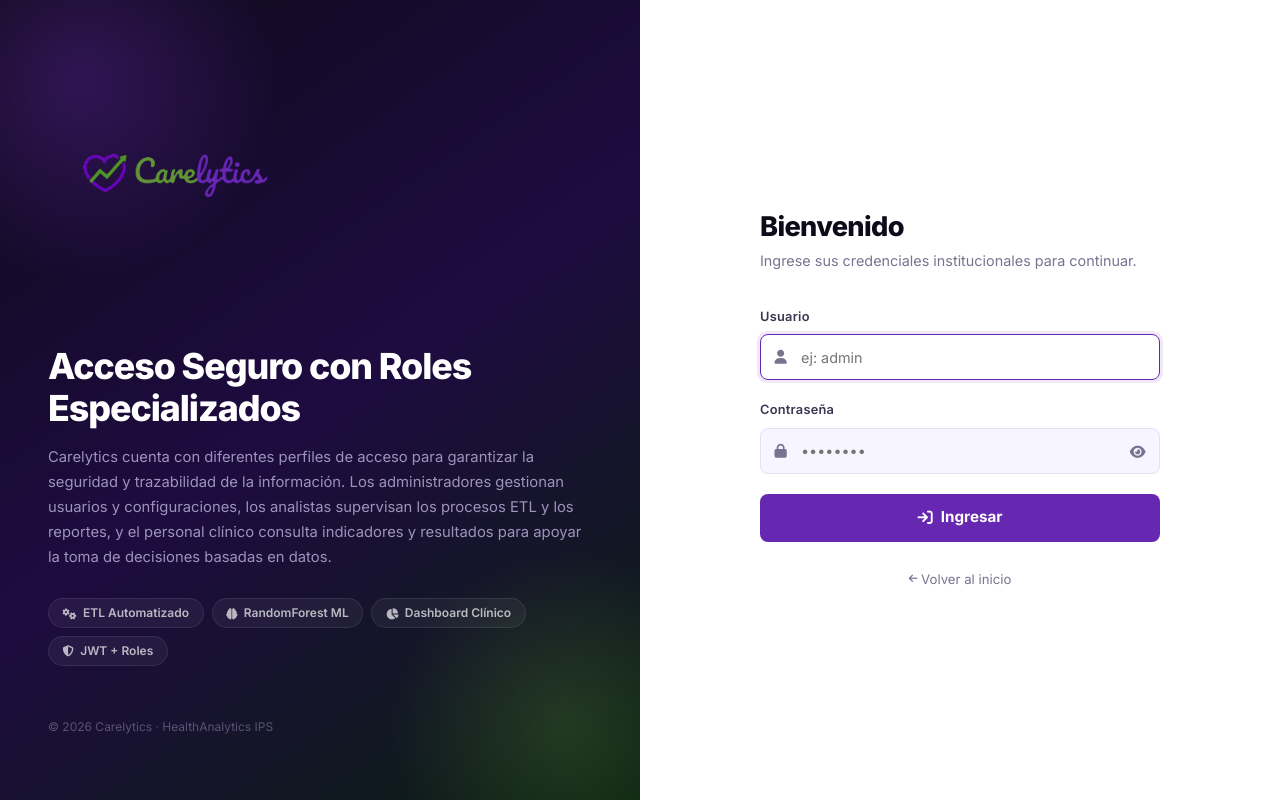
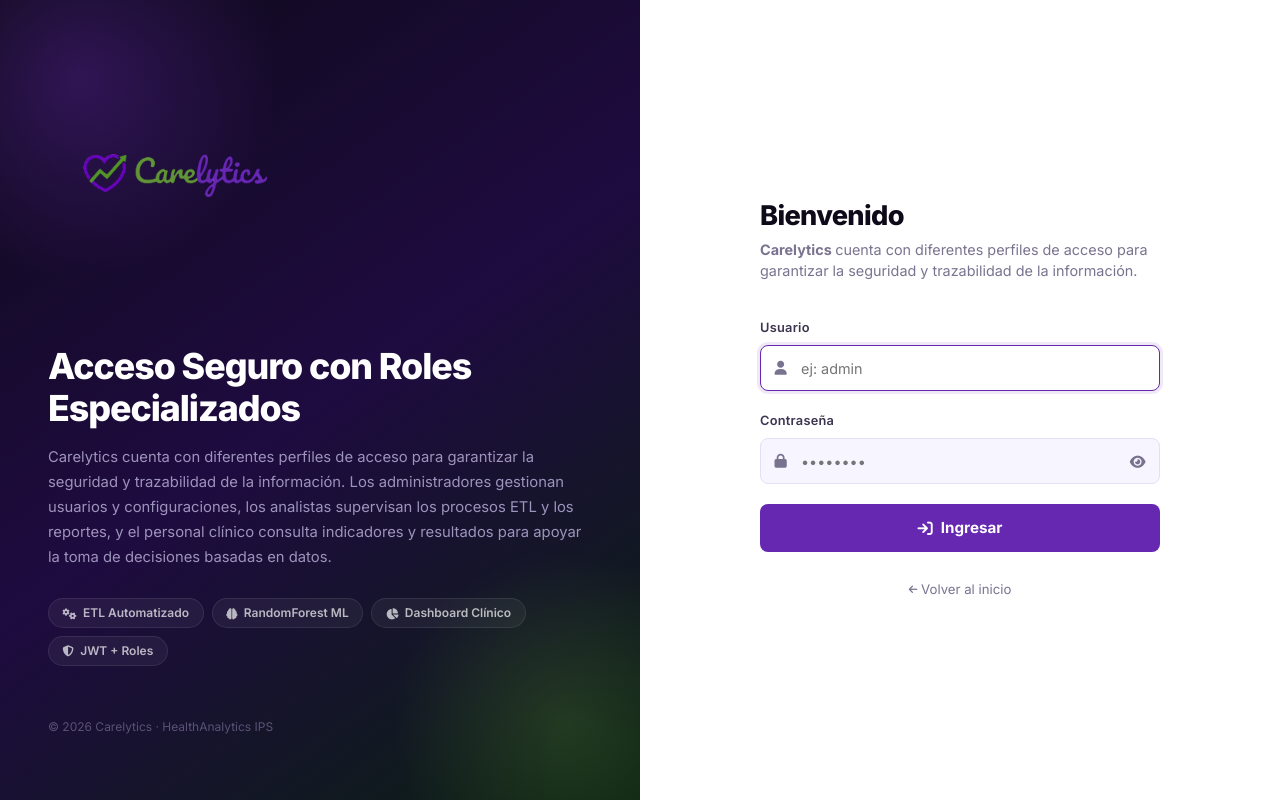
Before and after one commit to Shoreb/carelytics, a Django app: template frontend/templates/login.html in a window 1280 px wide. Run offline with Django 5.2, Linux system fonts and the light colour scheme; the template is opened without the code that fills it, so the values that code supplies are empty.

Commit message:
UI: add a <p> with information for the user in the login

```diff
--- a/frontend/templates/login.html
+++ b/frontend/templates/login.html
@@ -122,6 +122,7 @@
     .login-box__header {
       margin-bottom: 2.25rem;
     }
+
     .login-box__header h2 {
       font-size: 1.7rem; font-weight: 800;
       letter-spacing: -.025em; color: var(--ink);
@@ -270,7 +271,8 @@
 
     <div class="login-box__header">
       <h2>Bienvenido</h2>
-      <p>Ingrese sus credenciales institucionales para continuar.</p>
+      <p><strong>Carelytics </strong>cuenta con diferentes perfiles de acceso para garantizar la seguridad y trazabilidad de la información.
+      </p>
     </div>
 
     <!-- Error feedback -->
@@ -321,7 +323,6 @@
     <a href="/" class="back-link">
       <i class="fa-solid fa-arrow-left fa-xs"></i> Volver al inicio
     </a>
-
   </div>
 </div>
 
```
